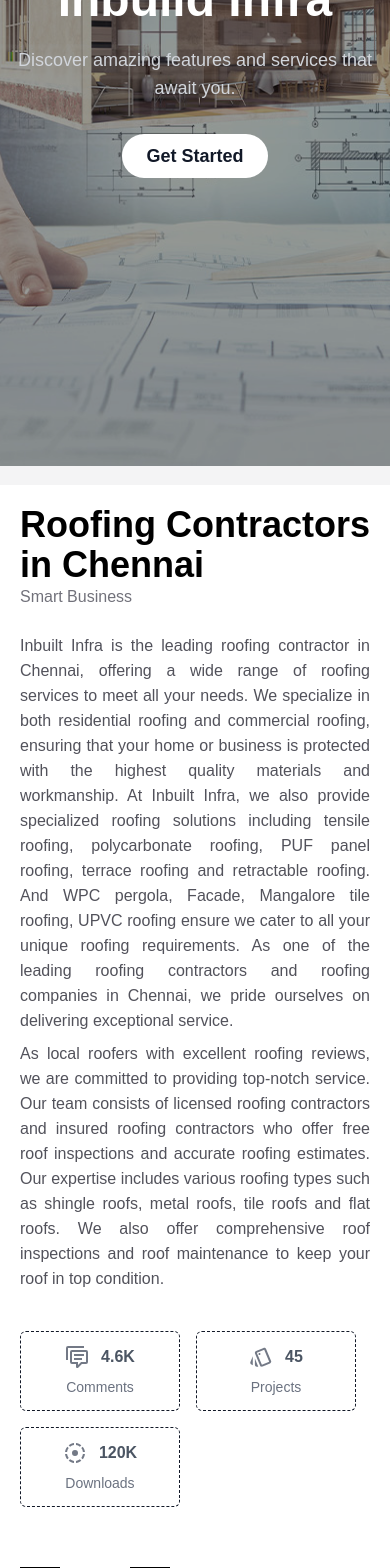
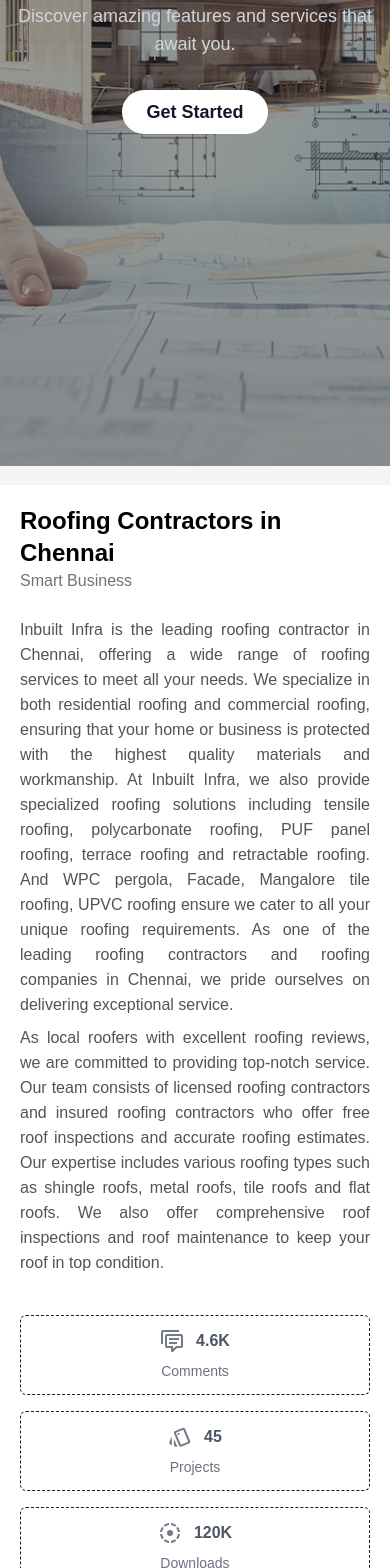
Before and after one commit to G-Prasath/Inbuild-infra, a React (Vite) app: page / in a window 390 px wide. Shown: the part 432-2000 px from the top of the page. Built offline with nearby package versions, Linux system fonts and the light colour scheme.

Commit message:
text optimize

```diff
--- a/src/components/Home/About.jsx
+++ b/src/components/Home/About.jsx
@@ -9,14 +9,14 @@
 const About = () => {
   return (
     <div className="bg-zinc-100">
-      <div className="flex flex-col lg:flex-row min-h-screen py-[5%]">
+      <div className="flex flex-col lg:flex-row max-h-max py-[5%]">
         <div
           className="lg:w-1/2 lg:p-12 p-5 bg-white"
 
         >
           <Reveal>
           <div className="mb-4 z-1">
-            <h1 className="text-4xl font-bold">Roofing Contractors in Chennai</h1>
+            <h1 className="text-4xl font-bold max-sm:text-2xl">Roofing Contractors in Chennai</h1>
             <p className="text-zinc-500">Smart Business</p>
           </div>
           </Reveal>
@@ -54,7 +54,7 @@
           <img
             src="/About/HomeAbout.jpg"
             alt="Building"
-            className="w-full aspect-square"
+            className="w-full h-full"
           />
         </motion.div>
       </div>
--- a/src/components/Home/Banner.jsx
+++ b/src/components/Home/Banner.jsx
@@ -27,7 +27,7 @@
       </div>
 
       <div className="relative z-10 flex flex-col justify-center items-center h-full text-center">
-        <h1 className="text-5xl font-bold leading-tight mb-4">Welcome to Inbuild Infra</h1>
+        <h1 className="text-5xl font-bold leading-tight mb-4 max-sm:text-2xl">Welcome to Inbuild Infra</h1>
         <p className="text-lg text-gray-300 mb-8">Discover amazing features and services that await you.</p>
         <a
           href="/"
--- a/src/components/Home/Services.jsx
+++ b/src/components/Home/Services.jsx
@@ -8,7 +8,7 @@
     <div className='sec-padding'>
       <Reveal>
         <div className="mb-8 z-1">
-          <h1 className="text-4xl font-bold">Services</h1>
+          <h1 className="text-4xl font-bold max-sm:text-2xl">Services</h1>
           <p className="text-zinc-500">Grow your Place</p>
         </div>
       </Reveal>
--- a/src/components/ServiceCard.jsx
+++ b/src/components/ServiceCard.jsx
@@ -27,7 +27,7 @@
             </Reveal>
           </div>
           <Reveal>
-            <h2 className="text-3xl font-semibold mt-4 md:mt-10">{title}</h2>
+            <h2 className="text-3xl font-semibold mt-4 md:mt-10 max-sm:text-2xl">{title}</h2>
           </Reveal>
           <Reveal>
             <p className="my-3 text-justify font-medium text-gray-700 leading-relaxed">
--- a/src/components/common/FunFact.jsx
+++ b/src/components/common/FunFact.jsx
@@ -2,10 +2,10 @@
 
 const FunFact = () => {
   return (
-    <div className="my-10 flex flex-wrap justify-start items-center gap-4">
+    <div className="my-10 flex flex-wrap justify-start max-sm:justify-center items-center gap-4">
 
-    <a href="#"
-        className="flex h-20 w-40 flex-col items-center justify-center rounded-md border border-dashed border-gray-900 transition-colors duration-100 ease-in-out hover:border-gray-400/80">
+    <div
+        className="flex h-20 sm:w-40 w-full flex-col items-center justify-center rounded-md border border-dashed border-gray-900 transition-colors duration-100 ease-in-out hover:border-gray-400/80">
         <div className="flex flex-row items-center justify-center">
             <svg className="mr-3 fill-gray-500/95" xmlns="http://www.w3.org/2000/svg"
                 xmlnsXlink="http://www.w3.org/1999/xlink" version="1.1" width="24" height="24" viewBox="0 0 24 24">
@@ -17,10 +17,10 @@
         </div>
 
         <div className="mt-2 text-sm text-gray-500">Comments</div>
-    </a>
+    </div>
 
-    <a href="#"
-        className="flex h-20 w-40 flex-col items-center justify-center rounded-md border border-dashed border-gray-900 transition-colors duration-100 ease-in-out hover:border-gray-400/80">
+    <div
+        className="flex h-20 sm:w-40 w-full flex-col items-center justify-center rounded-md border border-dashed border-gray-900 transition-colors duration-100 ease-in-out hover:border-gray-400/80">
         <div className="flex flex-row items-center justify-center">
             <svg className="mr-3 fill-gray-500/95" xmlns="http://www.w3.org/2000/svg"
                 xmlnsXlink="http://www.w3.org/1999/xlink" version="1.1" width="24" height="24" viewBox="0 0 24 24">
@@ -32,10 +32,10 @@
         </div>
 
         <div className="mt-2 text-sm text-gray-500">Projects</div>
-    </a>
+    </div>
 
-    <a href="#"
-        className="flex h-20 w-40 flex-col items-center justify-center rounded-md border border-dashed border-gray-900 transition-colors duration-100 ease-in-out hover:border-gray-400/80">
+    <div
+        className="flex h-20 sm:w-40 w-full flex-col items-center justify-center rounded-md border border-dashed border-gray-900 transition-colors duration-100 ease-in-out hover:border-gray-400/80">
         <div className="flex flex-row items-center justify-center">
             <svg className="mr-3 fill-gray-500/95" xmlns="http://www.w3.org/2000/svg"
                 xmlnsXlink="http://www.w3.org/1999/xlink" version="1.1" width="24" height="24" viewBox="0 0 24 24">
@@ -47,7 +47,7 @@
         </div>
 
         <div className="mt-2 text-sm text-gray-500">Downloads</div>
-    </a>
+    </div>
 </div>
   )
 }
```
